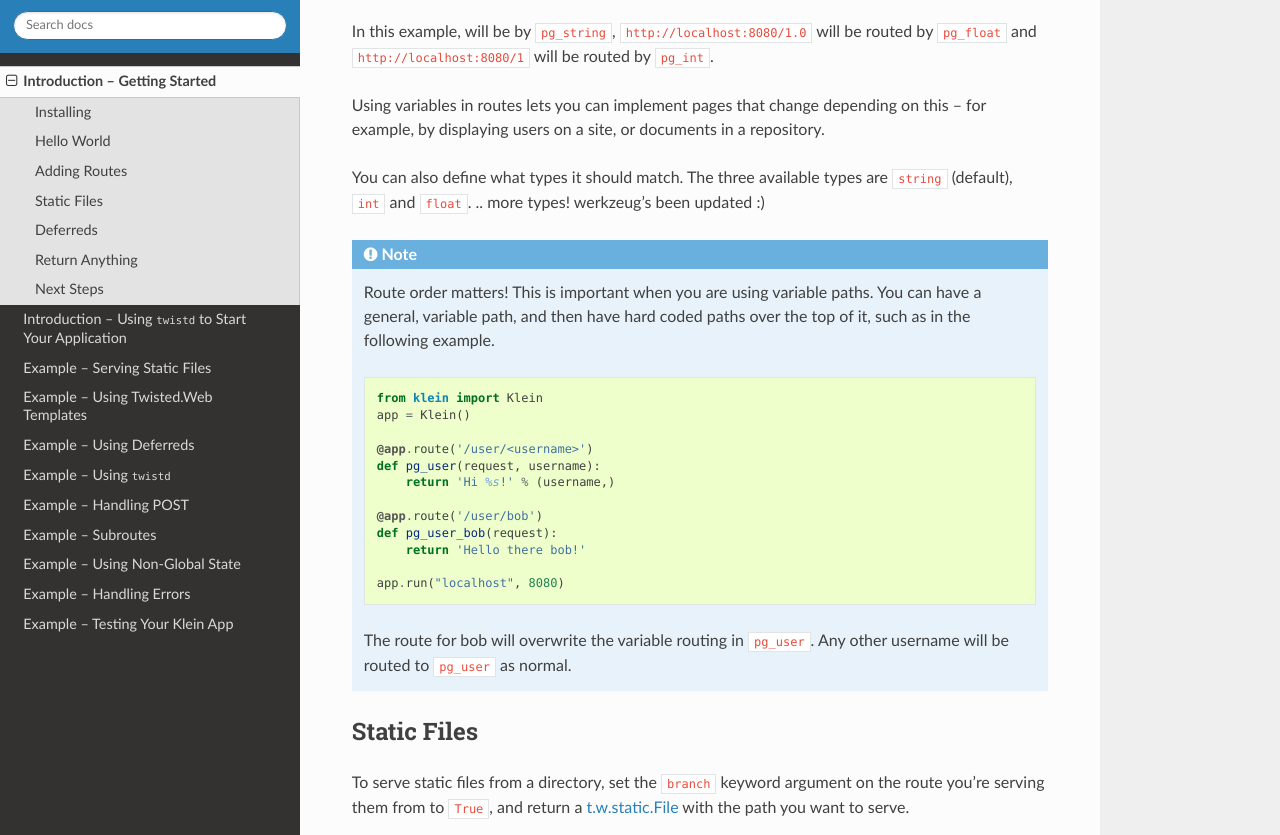
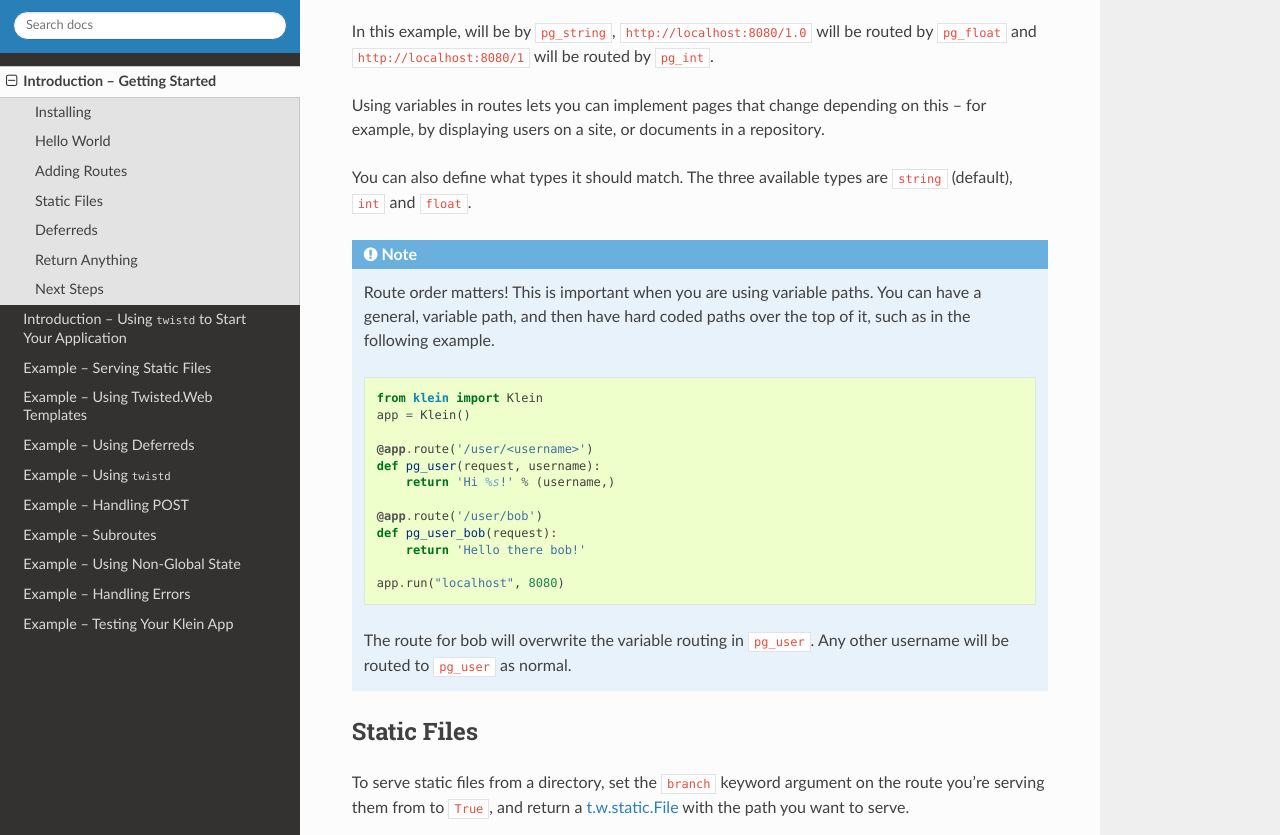
Before and after one commit to twisted/klein, a Sphinx documentation site: the page built from docs/introduction/1-gettingstarted.rst, in a window 1280 px wide and 900 px high, scrolled down 2634 px, cut to the strip 65-900 px from the top of the window. Built offline with Sphinx 7.4.7 and the Read the Docs theme 2.0.0, drawn with Linux system fonts in a browser that asks for light colours.

```diff
--- a/docs/index.rst
+++ b/docs/index.rst
@@ -1,7 +1,6 @@
 .. _readme:
 
 .. include:: ../README.rst
-
 
 
 Introduction to Klein
--- a/docs/introduction/1-gettingstarted.rst
+++ b/docs/introduction/1-gettingstarted.rst
@@ -85,13 +85,10 @@ Using variables in routes lets you can implement pages that change depending on
 
 You can also define what types it should match.
 The three available types are ``string`` (default), ``int`` and ``float``.
+
 .. more types! werkzeug's been updated :)
-
-.. http://werkzeug.pocoo.org/docs/0.10/routing/#builtin-converters
-
-
-
-.. watch out for this: werkzeug route weighting is complicated
+   http://werkzeug.pocoo.org/docs/0.10/routing/#builtin-converters
+   watch out for this: werkzeug route weighting is complicated
 
 .. note::
 
```
Also changed, not shown: README.rst (+4 -4 lines).
